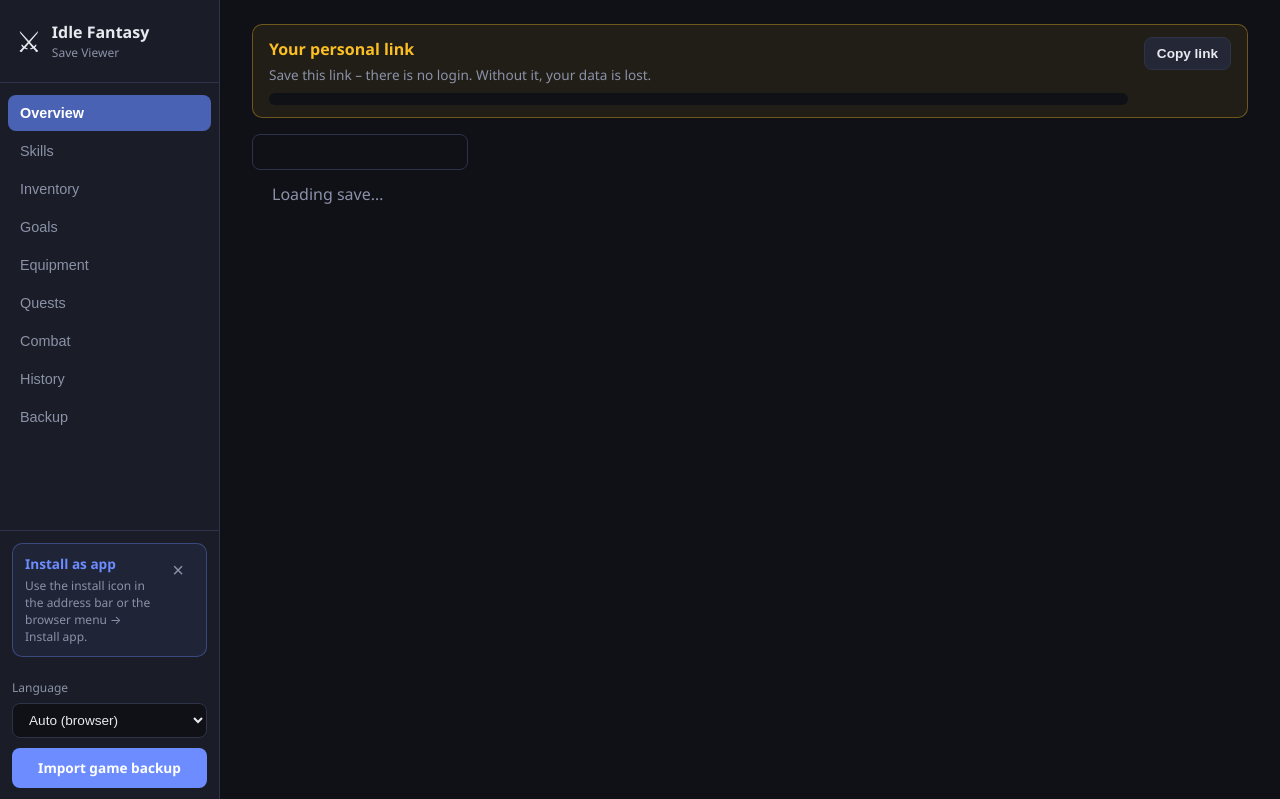
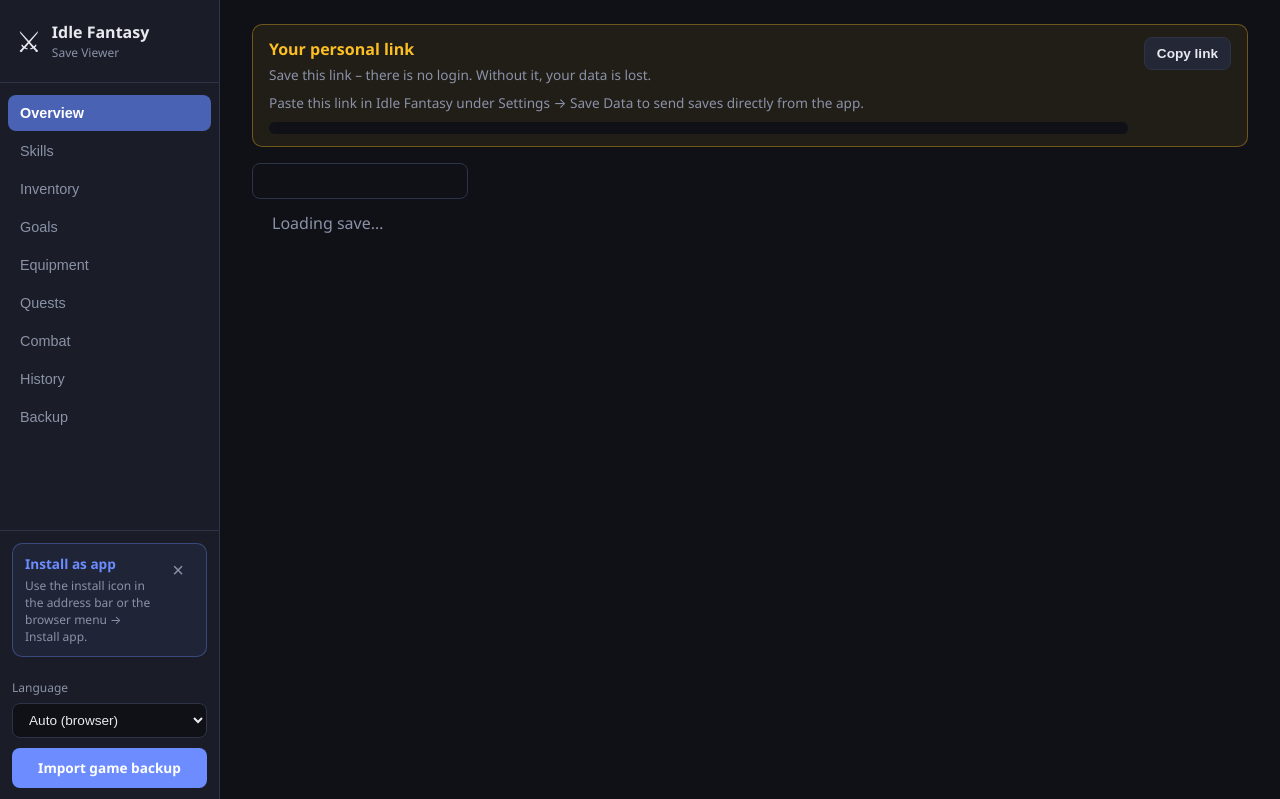
Before and after one commit to elpatron68/Idle-Fantasy-Save-Viewer, a Flask app: template templates/index.html in a window 1280 px wide. Shown: the top 799 px of the page. Run offline with Flask 3, Linux system fonts and the light colour scheme; the template is opened without the code that fills it, so the values that code supplies are empty; parts of the project's set-up code (start-up, migrations or seed data) failed here and were passed over.

Commit message:
Add Android app upload hint in viewer banner and README.
Document Settings → Save Data workflow and side-by-side repo layout for
companion development with IdleFantasyApp.

Co-authored-by: Cursor <cursoragent@cursor.com>

```diff
--- a/static/locales/de.json
+++ b/static/locales/de.json
@@ -252,7 +252,8 @@
     "linkWarning": "Link speichern – es gibt keinen Login. Ohne Link sind deine Daten weg.",
     "copyLink": "Link kopieren",
     "copied": "Kopiert!",
-    "copyPrompt": "Viewer-Link kopieren:"
+    "copyPrompt": "Viewer-Link kopieren:",
+    "androidHint": "Diesen Link in Idle Fantasy unter Einstellungen → Daten speichern einfügen, um Saves direkt aus der App zu senden."
   },
   "pwa": {
     "hintTitle": "Als App installieren",
--- a/static/locales/en.json
+++ b/static/locales/en.json
@@ -252,7 +252,8 @@
     "linkWarning": "Save this link – there is no login. Without it, your data is lost.",
     "copyLink": "Copy link",
     "copied": "Copied!",
-    "copyPrompt": "Copy your viewer link:"
+    "copyPrompt": "Copy your viewer link:",
+    "androidHint": "Paste this link in Idle Fantasy under Settings → Save Data to send saves directly from the app."
   },
   "pwa": {
     "hintTitle": "Install as app",
--- a/static/style.css
+++ b/static/style.css
@@ -929,6 +929,12 @@ body.inv-chart-modal-open {
   color: var(--text-muted);
 }
 
+.viewer-banner-android {
+  margin: 0 0 8px;
+  font-size: 0.85rem;
+  color: var(--text-muted);
+}
+
 .viewer-link-url {
   display: block;
   word-break: break-all;
--- a/templates/index.html
+++ b/templates/index.html
@@ -57,6 +57,9 @@
             <strong data-i18n="viewer.linkTitle">Your personal link</strong>
             <p class="viewer-banner-warning" data-i18n="viewer.linkWarning">
               Save this link – there is no login. Without it, your data is lost.
+            </p>
+            <p class="viewer-banner-android" data-i18n="viewer.androidHint">
+              Paste this link in Idle Fantasy under Settings → Save Data to send saves directly from the app.
             </p>
             <code id="viewer-link-url" class="viewer-link-url"></code>
           </div>
```
Also changed, not shown: README.md.
